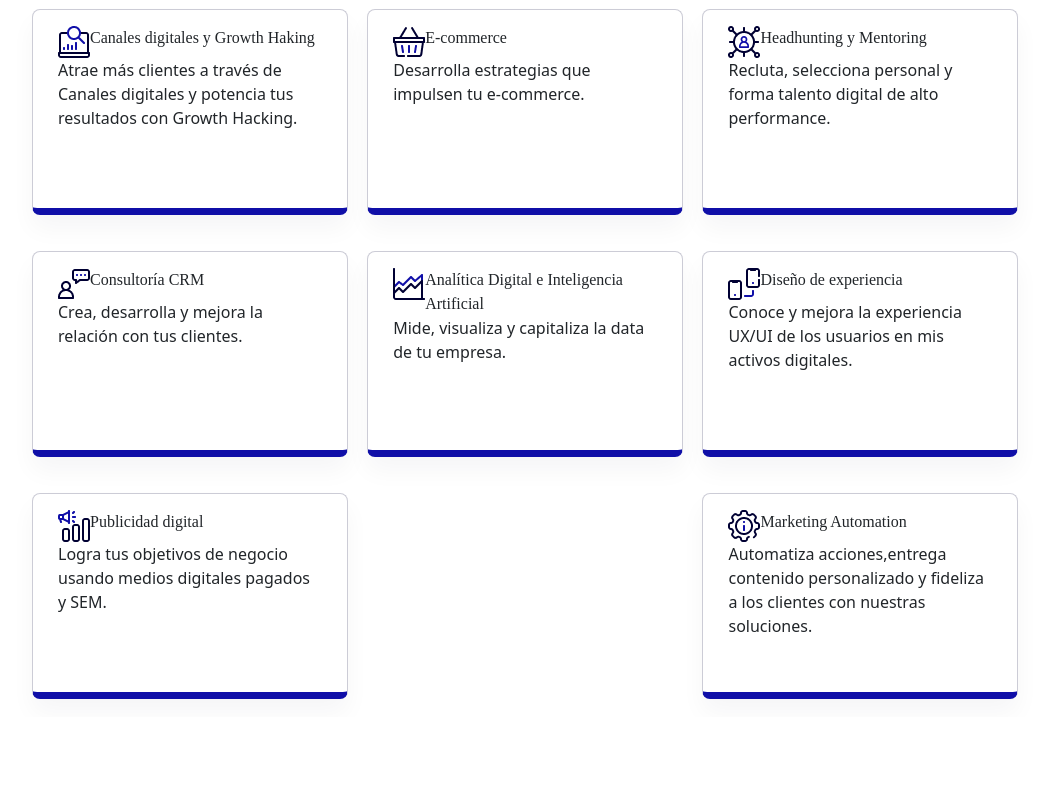
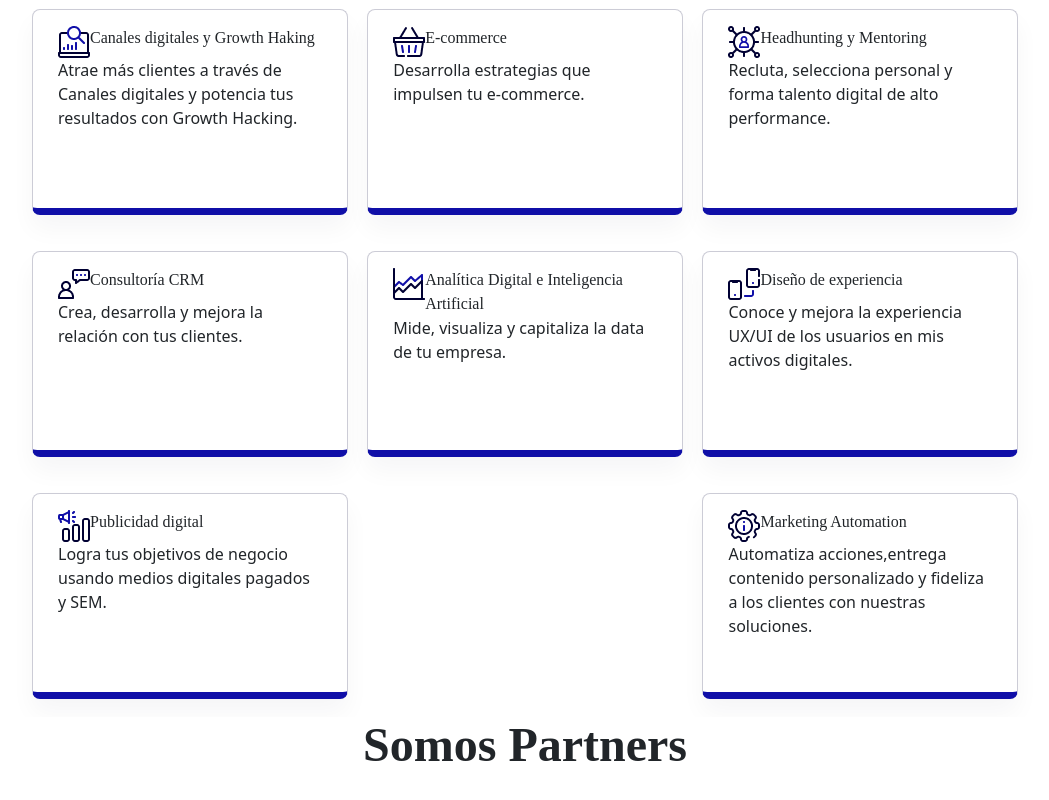
Before and after one commit to Maxim1Popov1/intorginvest, a React (Create React App) app: page / in a window 1280 px wide. Shown: the part 1143-1943 px from the top of the page, without its empty margins (115-1164 px from the left). Before the commit the page ends 1860 px from the top, so only its background shows below. Built offline with nearby package versions, Linux system fonts and the light colour scheme.

Commit message:
fix footer

```diff
--- a/src/App.jsx
+++ b/src/App.jsx
@@ -87,6 +87,10 @@ function App() {
           })}
         </div>
       </div>
+      <div className="footerBox">
+        <div className="footerTitel">Somos Partners</div>
+        <div className="footerIcon"></div>
+      </div>
     </div>
   );
 }
```
